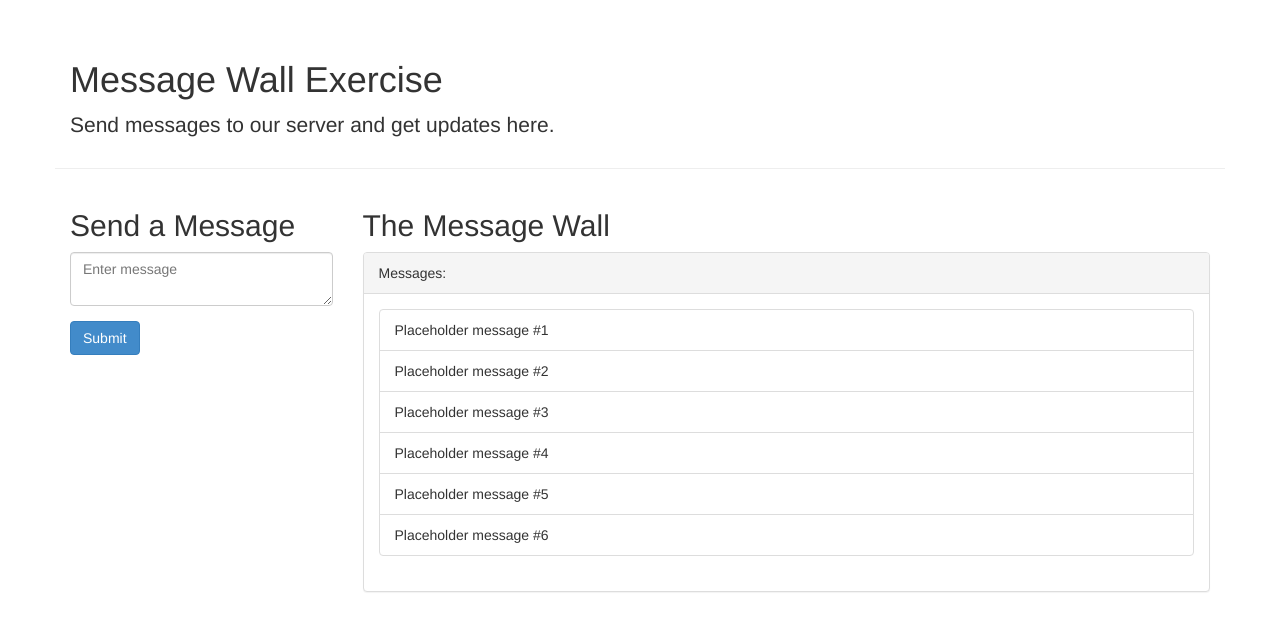
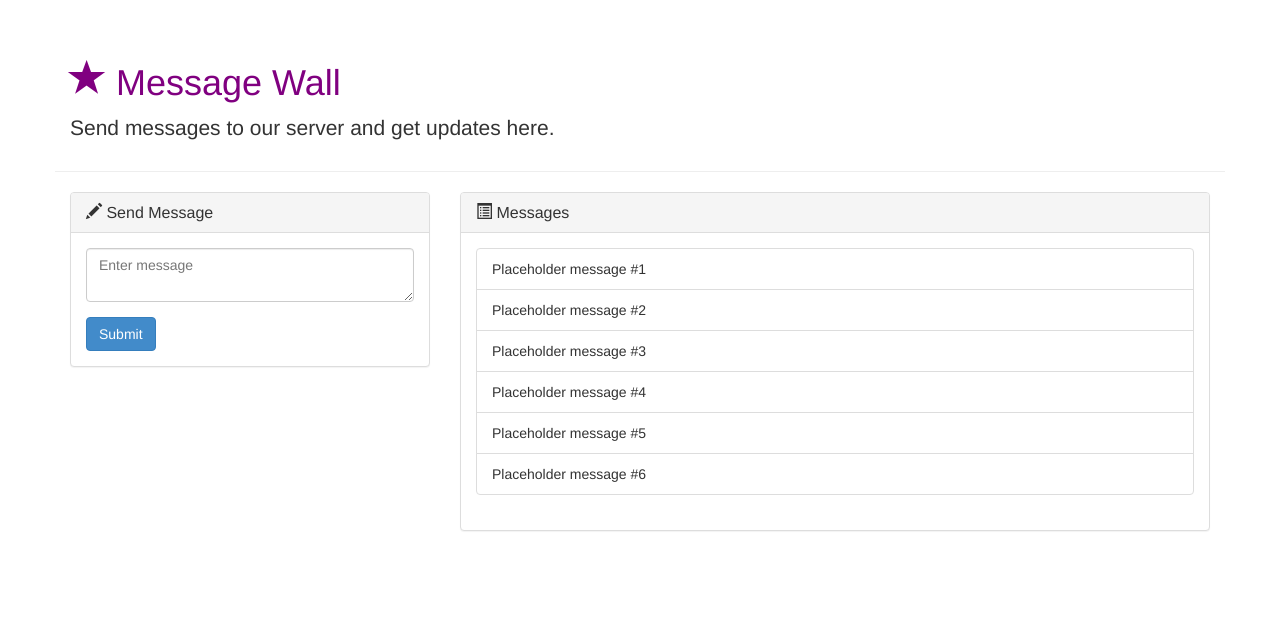
Before and after one commit to kkschick/message-board-app, a plain HTML site: page templates/wall.html in a window 1280 px wide. Drawn offline with Linux system fonts and the light colour scheme.

Commit message:
Prettify HTML.

```diff
--- a/static/css/wall.css
+++ b/static/css/wall.css
@@ -1,4 +1,8 @@
 #sent-result {
-  margin-top: 1em;
-  display: none;
+    margin-top: 1em;
+    display: none;
 }
+
+h1 {
+    color: purple;
+}
--- a/templates/wall.html
+++ b/templates/wall.html
@@ -28,12 +28,23 @@
   <div class="row">
 
     <div class="col-xs-12 page-header">
-      <h1>Message Wall Exercise</h1>
+      <h1>
+        <span class="glyphicon glyphicon-star"></span>
+        Message Wall
+      </h1>
+
       <p class="lead">Send messages to our server and get updates here.</p>
     </div>
 
-    <div class="col-lg-3">
-      <h2>Send a Message</h2>
+    <div class="col-xs-12 col-md-4">
+      <div class="panel panel-default">
+        <div class="panel-heading">
+          <h3 class="panel-title">
+            <span class="glyphicon glyphicon-pencil"></span>
+            Send Message
+          </h3>
+        </div>
+        <div class="panel-body">
           <form role="form" id="message-form">
             <div class="form-group">
               <textarea class="form-control" name="m" id="message"
@@ -45,13 +56,19 @@
           </form>
 
           <p id="sent-result" class="alert alert-info"></p>
+
+        </div>
+      </div>
     </div>
 
-    <div class="col-lg-9">
-      <h2>The Message Wall</h2>
-
+    <div class="col-xs-12 col-md-8">
       <div class="panel panel-default">
-        <div class="panel-heading">Messages:</div>
+        <div class="panel-heading">
+          <h3 class="panel-title">
+            <span class="glyphicon glyphicon-list-alt"></span>
+            Messages
+          </h3>
+        </div>
         <div class="panel-body">
           <ul class="list-group" id="message-container">
             <li class="list-group-item">Placeholder message #1</li>
@@ -69,9 +86,12 @@
 </div>
 <!-- /.container -->
 
-<script src="/static/js/jquery-1.11.0.js"></script> <!-- jQuery v1.11.0 -->
-<script src="/static/js/bootstrap.min.js"></script> <!-- Bootstrap's JS -->
-<script src="/static/js/wall.js"></script>          <!-- Message Wall JS -->
+<script src="/static/js/jquery-1.11.0.js"></script>
+<!-- jQuery v1.11.0 -->
+<script src="/static/js/bootstrap.min.js"></script>
+<!-- Bootstrap's JS -->
+<script src="/static/js/wall.js"></script>
+<!-- Message Wall JS -->
 
 </body>
 
```
Lines whose indentation alone changed are shown as unchanged.
